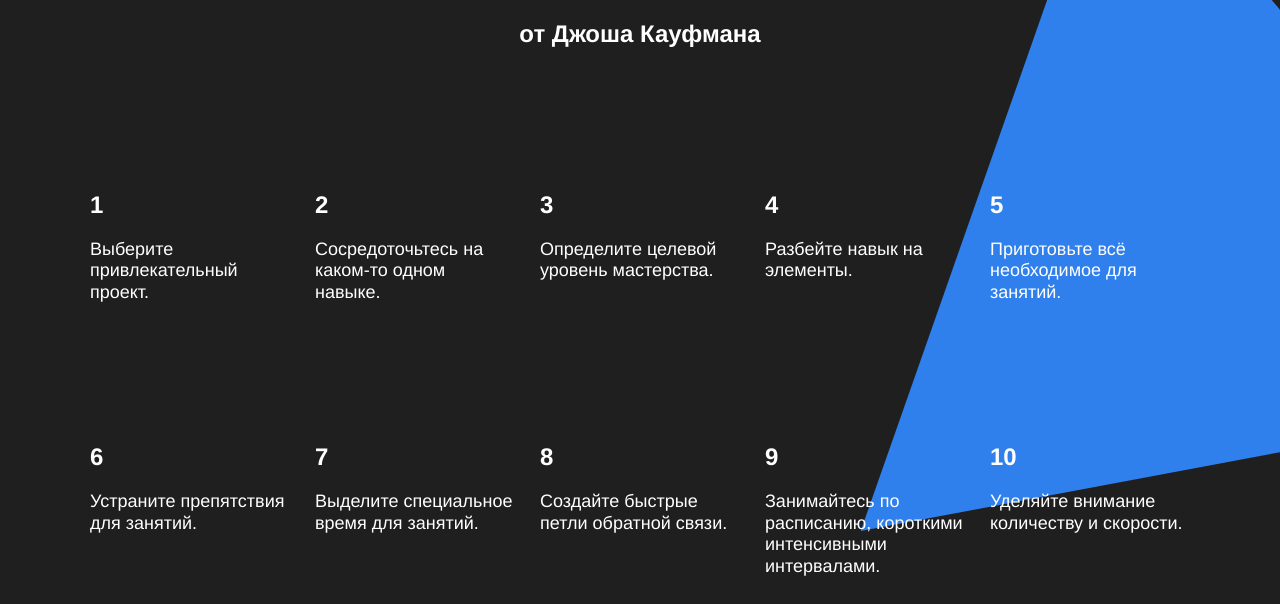
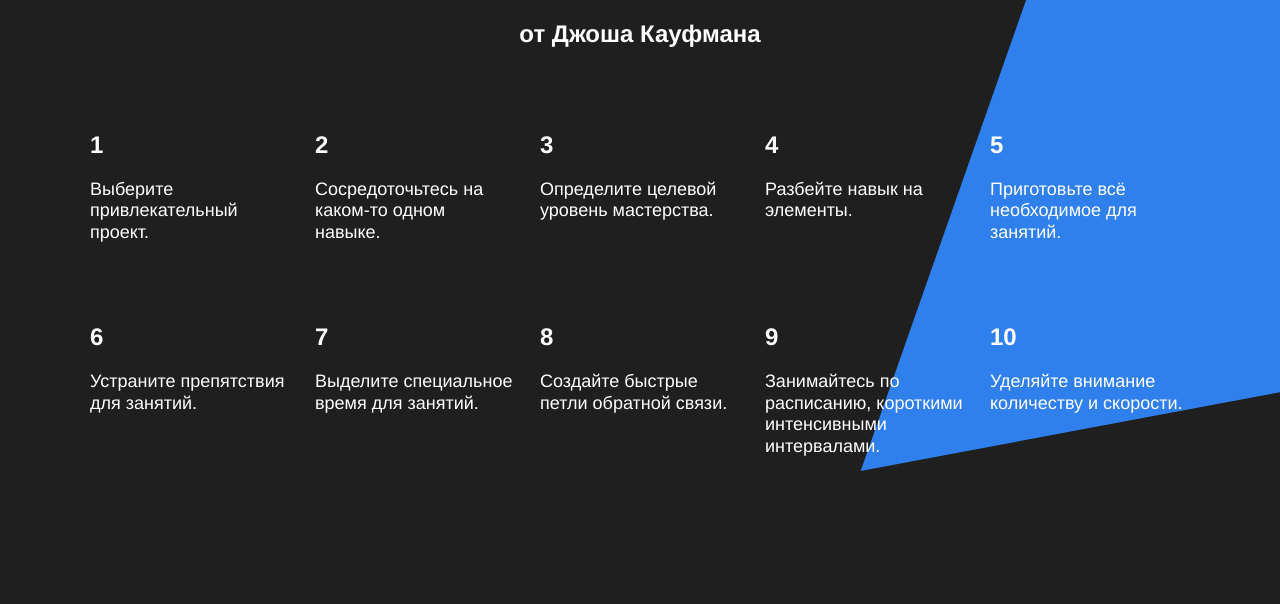
Before and after one commit to sharkavli/how-to-learn, a plain HTML site: page index.html in a window 1280 px wide. Shown: the part 3103-3707 px from the top of the page. Drawn offline with Linux system fonts and the light colour scheme.

Commit message:
внес правки авто-теста

```diff
--- a/styles/style.css
+++ b/styles/style.css
@@ -80,12 +80,7 @@
 
 
 /* и элемента с модификатором вида ключ-значение */
-.table__cell_theme_dark {
-  width: 200px;
-  color: white;
-  margin-right: 0;
-  margin-top: 80px;
-}
+
 
 .description {
   display: flex;
@@ -252,14 +247,16 @@
   text-align: center;
 }
 
+.table__cell_theme_dark {
+  width: 200px;
+  color: white;
+  margin-right: 0;
+  margin-top: 80px;
+}
+
 .table_theme_dark {
   padding-bottom: 90px;
   z-index: 1;
-}
-
-.table__cell_theme_dark {
-  padding-top: 80px;
-  width: 200px;
 }
 
 .footer {
```
Also changed, not shown: index.html (+1 -2 lines).
